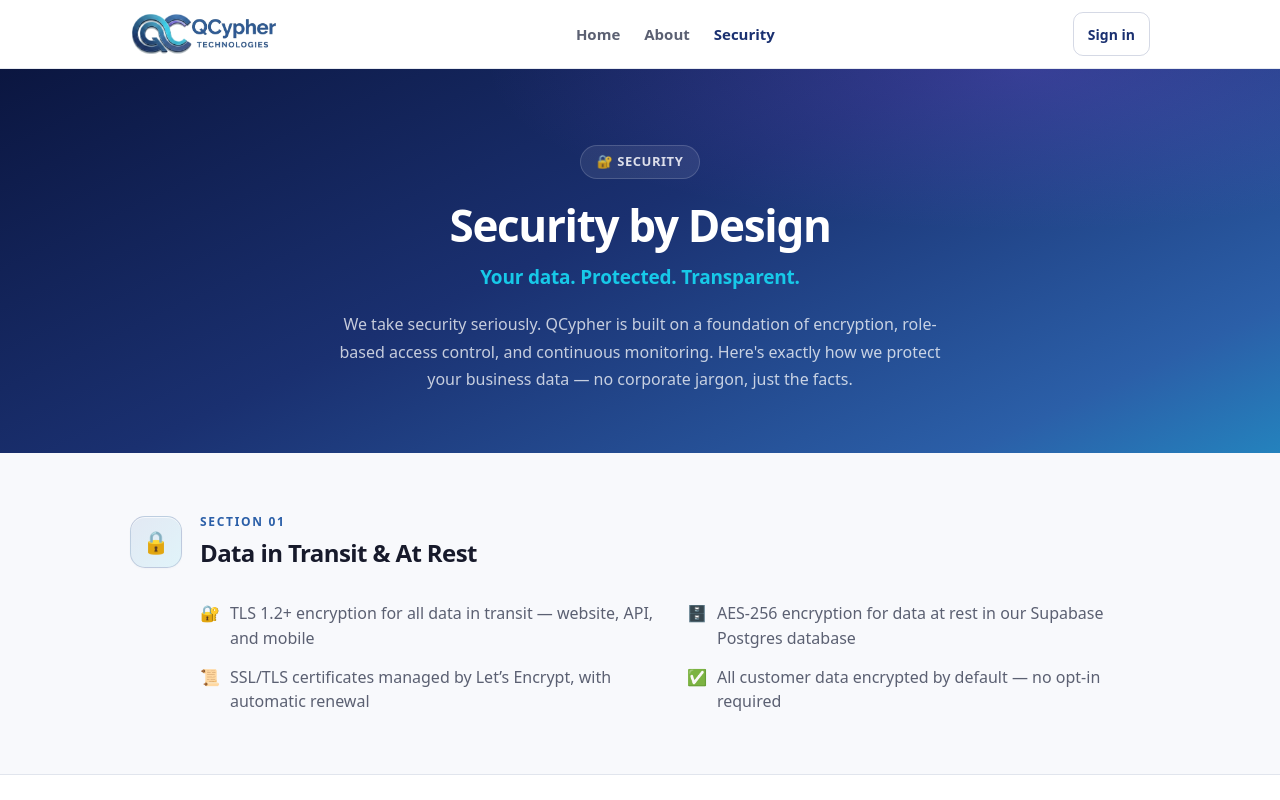
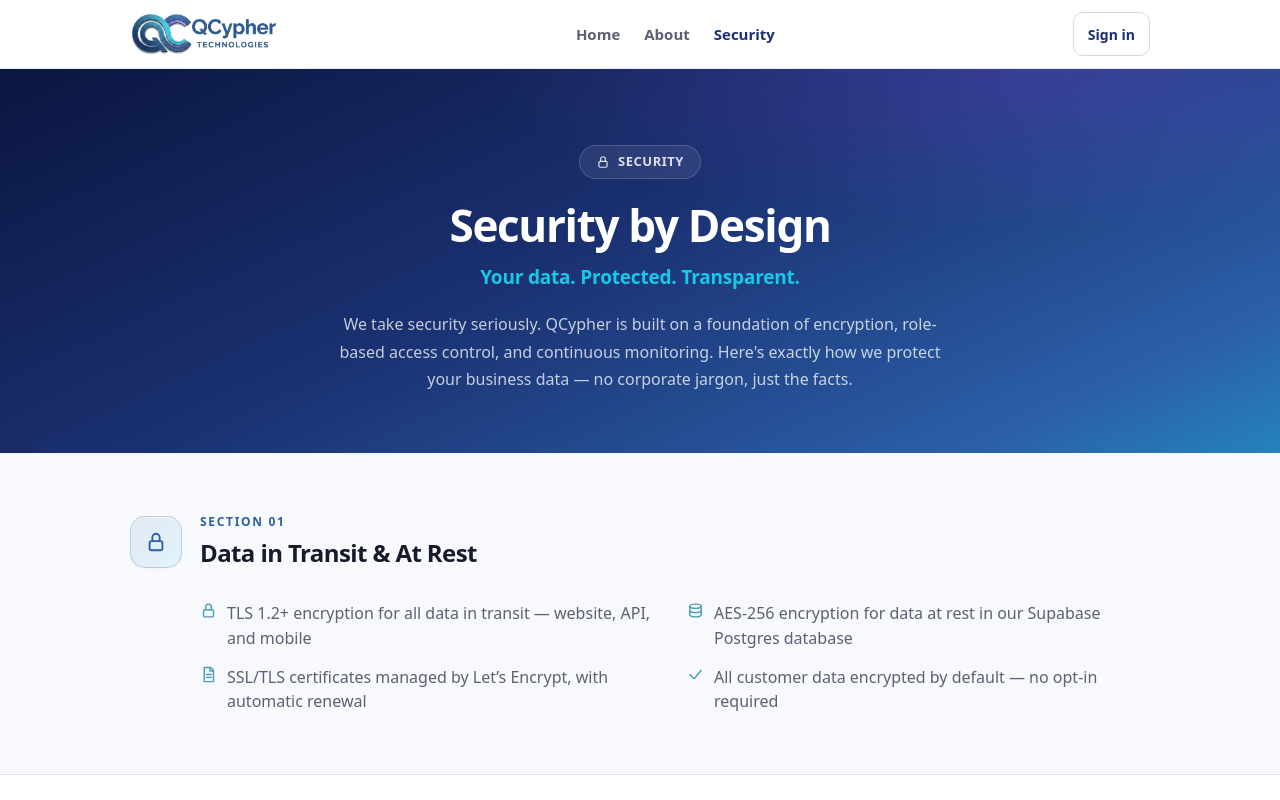
Before and after one commit to nevis09/QCypher, a Next.js app in the folder apps/web/: page /security in a window 1280 px wide. Shown: the top 800 px of the page. Built offline with nearby package versions, Linux system fonts and the light colour scheme.

Commit message:
Replace emoji with silhouette-style SVG icons, matching About page's icon treatment

```diff
--- a/apps/web/src/app/security/page.tsx
+++ b/apps/web/src/app/security/page.tsx
@@ -25,75 +25,127 @@
   { name: 'Anthropic', file: '/logos/anthropic.png' },
 ]
 
-type Point = { label: string; icon: string }
-type Section = { id: string; eyebrow: string; title: string; icon: string; points: Point[]; note?: string }
+// Silhouette icon set — matches the About page's .value-icon treatment
+// (single-color stroke glyphs on a colored badge) instead of colorful emoji.
+type IconKey =
+  | 'lock' | 'shield' | 'eye' | 'alert' | 'folder' | 'building' | 'map' | 'handshake' | 'chat'
+  | 'key' | 'unlock' | 'device' | 'layers' | 'search' | 'database' | 'doc' | 'check' | 'xcircle'
+  | 'calendar' | 'bolt' | 'dollar' | 'mail' | 'clock' | 'home' | 'upload' | 'trash' | 'box'
+  | 'server' | 'link' | 'chart' | 'globe' | 'bot' | 'bug'
+
+const ICON_PATHS: Record<IconKey, React.ReactNode> = {
+  lock: <><rect x="5" y="11" width="14" height="10" rx="2" /><path d="M8 11V7a4 4 0 0 1 8 0v4" /></>,
+  shield: <path d="M12 3l7 3v6c0 4.5-3 7.7-7 9-4-1.3-7-4.5-7-9V6z" />,
+  eye: <><path d="M2 12s3.5-7 10-7 10 7 10 7-3.5 7-10 7-10-7-10-7z" /><circle cx="12" cy="12" r="3" /></>,
+  alert: <><path d="M12 3l10 18H2z" /><path d="M12 10v4" /><path d="M12 17.5v.01" /></>,
+  folder: <path d="M3 6a1 1 0 0 1 1-1h5l2 2h9a1 1 0 0 1 1 1v10a1 1 0 0 1-1 1H4a1 1 0 0 1-1-1z" />,
+  building: <><rect x="4" y="3" width="16" height="18" rx="1" /><path d="M8 7h2M14 7h2M8 11h2M14 11h2M8 15h2M14 15h2" /><path d="M10 21v-4h4v4" /></>,
+  map: <><path d="M9 4l-6 2v14l6-2 6 2 6-2V4l-6 2-6-2z" /><path d="M9 4v14M15 6v14" /></>,
+  handshake: <path d="M2 12l5-5 3 3 4-4 3 3-4 4-3-3-3 3M12 15l3 3M15 12l4 4" />,
+  chat: <path d="M4 4h16v12H9l-5 4z" />,
+  key: <><circle cx="8" cy="15" r="4" /><path d="M11 12l9-9M17 6l3 3M14 9l2.5 2.5" /></>,
+  unlock: <><rect x="5" y="11" width="14" height="10" rx="2" /><path d="M8 11V7a4 4 0 0 1 7.5-2" /></>,
+  device: <><rect x="7" y="2" width="10" height="20" rx="2" /><path d="M11 18h2" /></>,
+  layers: <><path d="M12 3l9 5-9 5-9-5z" /><path d="M3 13l9 5 9-5" /></>,
+  search: <><circle cx="10" cy="10" r="6" /><path d="M20 20l-5.5-5.5" /></>,
+  database: <><ellipse cx="12" cy="6" rx="8" ry="3" /><path d="M4 6v12c0 1.7 3.6 3 8 3s8-1.3 8-3V6" /><path d="M4 12c0 1.7 3.6 3 8 3s8-1.3 8-3" /></>,
+  doc: <><path d="M6 2h9l4 4v16H6z" /><path d="M14 2v5h5" /><path d="M9 12h7M9 16h7" /></>,
+  check: <path d="M4 12l6 6L20 6" />,
+  xcircle: <><circle cx="12" cy="12" r="9" /><path d="M9 9l6 6M15 9l-6 6" /></>,
+  calendar: <><rect x="3" y="5" width="18" height="16" rx="2" /><path d="M3 10h18M8 3v4M16 3v4" /></>,
+  bolt: <path d="M13 2L4 14h6l-1 8 9-12h-6z" />,
+  dollar: <><circle cx="12" cy="12" r="9" /><path d="M12 6v12M15 9.5c0-1.4-1.3-2.5-3-2.5s-3 1-3 2.5 1.3 2 3 2.5 3 1.1 3 2.5-1.3 2.5-3 2.5-3-1.1-3-2.5" /></>,
+  mail: <><rect x="3" y="5" width="18" height="14" rx="2" /><path d="M3 7l9 6 9-6" /></>,
+  clock: <><circle cx="12" cy="12" r="9" /><path d="M12 7v5l3.5 2" /></>,
+  home: <><path d="M4 11l8-7 8 7" /><path d="M6 10v10h12V10" /></>,
+  upload: <><path d="M12 16V4M8 8l4-4 4 4" /><path d="M4 16v3a2 2 0 0 0 2 2h12a2 2 0 0 0 2-2v-3" /></>,
+  trash: <><path d="M4 7h16" /><path d="M6 7l1 13h10l1-13" /><path d="M10 11v6M14 11v6" /><path d="M9 7V4h6v3" /></>,
+  box: <><path d="M3 8l9-5 9 5-9 5-9-5z" /><path d="M3 8v9l9 5 9-5V8" /><path d="M12 13v9" /></>,
+  server: <><rect x="3" y="4" width="18" height="6" rx="1.5" /><rect x="3" y="14" width="18" height="6" rx="1.5" /><path d="M7 7h.01M7 17h.01" /></>,
+  link: <path d="M9 15l6-6M8 16l-2.5 2.5a3.5 3.5 0 0 1-5-5L3 11M16 8l2.5-2.5a3.5 3.5 0 0 1 5 5L21 13" />,
+  chart: <path d="M4 20V10M11 20V4M18 20v-7" />,
+  globe: <><circle cx="12" cy="12" r="9" /><path d="M3 12h18M12 3a14 14 0 0 1 0 18M12 3a14 14 0 0 0 0 18" /></>,
+  bot: <><rect x="5" y="9" width="14" height="10" rx="2" /><path d="M12 5v4M9 13v2M15 13v2" /><circle cx="12" cy="4" r="1.2" /></>,
+  bug: <><rect x="7" y="7" width="10" height="12" rx="5" /><path d="M12 7V4M9 9L6 6M15 9l3-3M4 13h3M17 13h3M6 18l-2 2M18 18l2 2" /></>,
+}
+
+function Icon({ name, size = 22 }: { name: IconKey; size?: number }) {
+  return (
+    <svg width={size} height={size} viewBox="0 0 24 24" fill="none" stroke="currentColor" strokeWidth="2" strokeLinecap="round" strokeLinejoin="round">
+      {ICON_PATHS[name]}
+    </svg>
+  )
+}
+
+type Point = { label: string; icon: IconKey }
+type Section = { id: string; eyebrow: string; title: string; icon: IconKey; points: Point[]; note?: string }
 
 const SECTIONS: Section[] = [
   {
     id: 'encryption',
     eyebrow: 'Section 01',
     title: 'Data in Transit & At Rest',
-    icon: '🔒',
+    icon: 'lock',
     points: [
-      { icon: '🔐', label: 'TLS 1.2+ encryption for all data in transit — website, API, and mobile' },
-      { icon: '🗄️', label: 'AES-256 encryption for data at rest in our Supabase Postgres database' },
-      { icon: '📜', label: 'SSL/TLS certificates managed by Let’s Encrypt, with automatic renewal' },
-      { icon: '✅', label: 'All customer data encrypted by default — no opt-in required' },
+      { icon: 'lock', label: 'TLS 1.2+ encryption for all data in transit — website, API, and mobile' },
+      { icon: 'database', label: 'AES-256 encryption for data at rest in our Supabase Postgres database' },
+      { icon: 'doc', label: 'SSL/TLS certificates managed by Let’s Encrypt, with automatic renewal' },
+      { icon: 'check', label: 'All customer data encrypted by default — no opt-in required' },
     ],
   },
   {
     id: 'access',
     eyebrow: 'Section 02',
     title: 'Who Can Access What',
-    icon: '🛡️',
+    icon: 'shield',
     points: [
-      { icon: '🔑', label: 'Email/password authentication with secure password hashing' },
-      { icon: '🔓', label: 'Google OAuth available for easier, passwordless login' },
-      { icon: '📱', label: 'Multi-factor authentication (MFA) available for admin accounts' },
-      { icon: '🧩', label: 'Role-based access control — Admin, User, and Read-only tiers' },
-      { icon: '🏢', label: 'Each customer’s data isolated at the database level via row-level security (RLS)' },
-      { icon: '🕵️', label: 'Super admin access to customer data is exceptional, not routine, and always logged to an audit trail' },
+      { icon: 'key', label: 'Email/password authentication with secure password hashing' },
+      { icon: 'unlock', label: 'Google OAuth available for easier, passwordless login' },
+      { icon: 'device', label: 'Multi-factor authentication (MFA) available for admin accounts' },
+      { icon: 'layers', label: 'Role-based access control — Admin, User, and Read-only tiers' },
+      { icon: 'building', label: 'Each customer’s data isolated at the database level via row-level security (RLS)' },
+      { icon: 'search', label: 'Super admin access to customer data is exceptional, not routine, and always logged to an audit trail' },
     ],
   },
   {
     id: 'monitoring',
     eyebrow: 'Section 03',
     title: 'We Watch What Matters',
-    icon: '👁️',
+    icon: 'eye',
     points: [
-      { icon: '📋', label: 'Comprehensive audit logging — every create, update, and delete records who did what, and when' },
-      { icon: '🗓️', label: '90-day audit trail retention, auto-purged on a schedule after that' },
-      { icon: '⚡', label: 'Real-time access logging for admin accounts' },
-      { icon: '💸', label: 'Cost-conscious, efficient logging — built for a growing business, not enterprise overkill' },
-      { icon: '🔍', label: 'Super admin actions are logged and visible in each customer’s own audit trail' },
-      { icon: '🚫', label: 'Logs record actions only — never the content of your customer data' },
+      { icon: 'doc', label: 'Comprehensive audit logging — every create, update, and delete records who did what, and when' },
+      { icon: 'calendar', label: '90-day audit trail retention, auto-purged on a schedule after that' },
+      { icon: 'bolt', label: 'Real-time access logging for admin accounts' },
+      { icon: 'dollar', label: 'Cost-conscious, efficient logging — built for a growing business, not enterprise overkill' },
+      { icon: 'search', label: 'Super admin actions are logged and visible in each customer’s own audit trail' },
+      { icon: 'xcircle', label: 'Logs record actions only — never the content of your customer data' },
     ],
   },
   {
     id: 'incident-response',
     eyebrow: 'Section 04',
     title: 'When Things Go Wrong',
-    icon: '🚨',
+    icon: 'alert',
     points: [
-      { icon: '📝', label: 'A written incident response plan is in place' },
-      { icon: '📧', label: 'Security vulnerabilities can be reported to legal@qcyphertech.com' },
-      { icon: '⏱️', label: 'Customers notified within 24 hours of a confirmed breach, or as required by law' },
-      { icon: '🔬', label: 'Every incident gets a post-incident review, with lessons learned documented' },
-      { icon: '🚷', label: 'No data brokers or third parties are given access to customer data' },
+      { icon: 'doc', label: 'A written incident response plan is in place' },
+      { icon: 'mail', label: 'Security vulnerabilities can be reported to legal@qcyphertech.com' },
+      { icon: 'clock', label: 'Customers notified within 24 hours of a confirmed breach, or as required by law' },
+      { icon: 'search', label: 'Every incident gets a post-incident review, with lessons learned documented' },
+      { icon: 'xcircle', label: 'No data brokers or third parties are given access to customer data' },
     ],
   },
   {
     id: 'data-handling',
     eyebrow: 'Section 05',
     title: 'Your Data. Your Control.',
-    icon: '🗂️',
+    icon: 'folder',
     points: [
-      { icon: '🏠', label: 'You own all of your data — contacts, notes, customer records, everything' },
-      { icon: '📤', label: 'Data export available on request, in CSV or JSON' },
-      { icon: '🗑️', label: 'All data removed within 30 days of account closure' },
-      { icon: '💾', label: 'Automatic daily backups, managed by Supabase' },
-      { icon: '📦', label: 'Backup retention: 7 days minimum, 30 days standard' },
-      { icon: '🙅', label: 'We never sell or share your customer data with third parties' },
+      { icon: 'home', label: 'You own all of your data — contacts, notes, customer records, everything' },
+      { icon: 'upload', label: 'Data export available on request, in CSV or JSON' },
+      { icon: 'trash', label: 'All data removed within 30 days of account closure' },
+      { icon: 'database', label: 'Automatic daily backups, managed by Supabase' },
+      { icon: 'box', label: 'Backup retention: 7 days minimum, 30 days standard' },
+      { icon: 'xcircle', label: 'We never sell or share your customer data with third parties' },
     ],
     note: 'In compliance terms: we are a "data processor" — you remain the "data controller" of your customer information.',
   },
@@ -101,38 +153,38 @@
     id: 'infrastructure',
     eyebrow: 'Section 06',
     title: 'Built on Trusted Services',
-    icon: '🏗️',
+    icon: 'building',
     points: [
-      { icon: '🐘', label: 'Database: Supabase Postgres, AWS-backed and SOC 2 Type II compliant' },
-      { icon: '▲', label: 'Hosting: Vercel — edge functions, DDoS protection, 99.95% uptime SLA' },
-      { icon: '🔗', label: 'Third-party services: Cal.com for scheduling, Telnyx for SMS/voice, Resend for email' },
-      { icon: '✔️', label: 'Every third-party service is evaluated for security before we integrate it' },
-      { icon: '📭', label: 'No customer data is stored in third-party systems — only operational data like scheduled events or sent emails' },
+      { icon: 'database', label: 'Database: Supabase Postgres, AWS-backed and SOC 2 Type II compliant' },
+      { icon: 'server', label: 'Hosting: Vercel — edge functions, DDoS protection, 99.95% uptime SLA' },
+      { icon: 'link', label: 'Third-party services: Cal.com for scheduling, Telnyx for SMS/voice, Resend for email' },
+      { icon: 'check', label: 'Every third-party service is evaluated for security before we integrate it' },
+      { icon: 'mail', label: 'No customer data is stored in third-party systems — only operational data like scheduled events or sent emails' },
     ],
   },
   {
     id: 'roadmap',
     eyebrow: 'Section 07',
     title: 'What’s Coming',
-    icon: '🗺️',
+    icon: 'map',
     points: [
-      { icon: '📊', label: 'SOC 2 Type II audit planned once our customer base reaches 50+' },
-      { icon: '🌍', label: 'ISO 27001 certification as a long-term goal, 18–24 months out' },
-      { icon: '🤖', label: 'Automated vulnerability scanning currently in development' },
-      { icon: '🛡️', label: 'Additional API rate limiting and DDoS hardening' },
-      { icon: '🐛', label: 'A bug bounty program, once scale justifies it' },
+      { icon: 'chart', label: 'SOC 2 Type II audit planned once our customer base reaches 50+' },
+      { icon: 'globe', label: 'ISO 27001 certification as a long-term goal, 18–24 months out' },
+      { icon: 'bot', label: 'Automated vulnerability scanning currently in development' },
+      { icon: 'shield', label: 'Additional API rate limiting and DDoS hardening' },
+      { icon: 'bug', label: 'A bug bounty program, once scale justifies it' },
     ],
   },
   {
     id: 'compliance',
     eyebrow: 'Section 08',
     title: 'Security Documents & Assessments',
-    icon: '📁',
+    icon: 'folder',
     points: [
-      { icon: '📄', label: 'Security & privacy documentation available on request' },
-      { icon: '📋', label: 'Incident response plan available on request' },
-      { icon: '🤝', label: 'Data Processing Agreement (DPA) available for enterprise customers' },
-      { icon: '📑', label: 'SOC 2 report available upon request — currently undergoing preparation' },
+      { icon: 'doc', label: 'Security & privacy documentation available on request' },
+      { icon: 'doc', label: 'Incident response plan available on request' },
+      { icon: 'handshake', label: 'Data Processing Agreement (DPA) available for enterprise customers' },
+      { icon: 'doc', label: 'SOC 2 report available upon request — currently undergoing preparation' },
     ],
     note: 'Contact legal@qcyphertech.com for compliance questions.',
   },
@@ -243,7 +295,7 @@
         .sec-icon {
           flex-shrink: 0; width: 52px; height: 52px; border-radius: 15px;
           display: flex; align-items: center; justify-content: center;
-          font-size: 22px;
+          color: var(--steel);
           background: linear-gradient(135deg, rgba(43,95,168,0.10), rgba(23,201,232,0.10));
           border: 1px solid var(--border2);
           box-shadow: 0 1px 2px rgba(11,22,64,0.03), inset 0 1px 0 rgba(255,255,255,0.6);
@@ -260,7 +312,7 @@
           transition: background .15s;
         }
         .point:hover { background: rgba(43,95,168,0.045); }
-        .point .pt-icon { flex-shrink: 0; font-size: 16px; line-height: 1.5; }
+        .point .pt-icon { flex-shrink: 0; line-height: 1.5; color: var(--cyan); margin-top: 1px; }
         .sec-note {
           margin-top: 22px; margin-left: 70px; padding: 14px 18px;
           background: rgba(43,95,168,0.06); border-left: 3px solid var(--steel);
@@ -300,8 +352,8 @@
         }
         .contact-cta-icon {
           width: 52px; height: 52px; margin: 0 auto 18px;
-          border-radius: 16px;
-          display: flex; align-items: center; justify-content: center; font-size: 22px;
+          border-radius: 16px; color: var(--steel);
+          display: flex; align-items: center; justify-content: center;
           background: linear-gradient(135deg, rgba(43,95,168,0.12), rgba(23,201,232,0.12));
           border: 1px solid var(--border2);
         }
@@ -412,7 +464,7 @@
       {/* HERO */}
       <div className="sec-hero">
         <div className="wrap">
-          <span className="sec-hero-badge">🔐 Security</span>
+          <span className="sec-hero-badge"><Icon name="lock" size={14} /> Security</span>
           <h1>Security by Design</h1>
           <h2>Your data. Protected. Transparent.</h2>
           <p>
@@ -428,7 +480,7 @@
         <section key={section.id} id={section.id} className="sec-block">
           <div className="wrap">
             <div className="sec-head">
-              <div className="sec-icon">{section.icon}</div>
+              <div className="sec-icon"><Icon name={section.icon} /></div>
               <div>
                 <span className="sec-eyebrow">{section.eyebrow}</span>
                 <h3>{section.title}</h3>
@@ -437,7 +489,7 @@
             <div className="point-list">
               {section.points.map((p, i) => (
                 <div className="point" key={i}>
-                  <span className="pt-icon">{p.icon}</span>
+                  <span className="pt-icon"><Icon name={p.icon} size={17} /></span>
                   <span>{p.label}</span>
                 </div>
               ))}
@@ -451,7 +503,7 @@
       <section className="sec-block">
         <div className="wrap">
           <div className="sec-head">
-            <div className="sec-icon">🤝</div>
+            <div className="sec-icon"><Icon name="handshake" /></div>
             <div>
               <span className="sec-eyebrow">A Note on Honesty</span>
               <h3>Transparency Over Perfection</h3>
@@ -469,11 +521,11 @@
       <div className="contact-cta">
         <div className="wrap">
           <div className="contact-cta-card">
-            <div className="contact-cta-icon">💬</div>
+            <div className="contact-cta-icon"><Icon name="chat" /></div>
             <h2>Questions?</h2>
             <p>We believe in transparency. If you have questions about our security practices, please reach out.</p>
             <div className="contact-cta-links">
-              <a href="mailto:legal@qcyphertech.com">✉️ legal@qcyphertech.com</a>
+              <a href="mailto:legal@qcyphertech.com"><Icon name="mail" size={17} /> legal@qcyphertech.com</a>
             </div>
             <p className="contact-cta-meta">Response time: within 48 business hours</p>
             <div className="contact-cta-docs">
```
